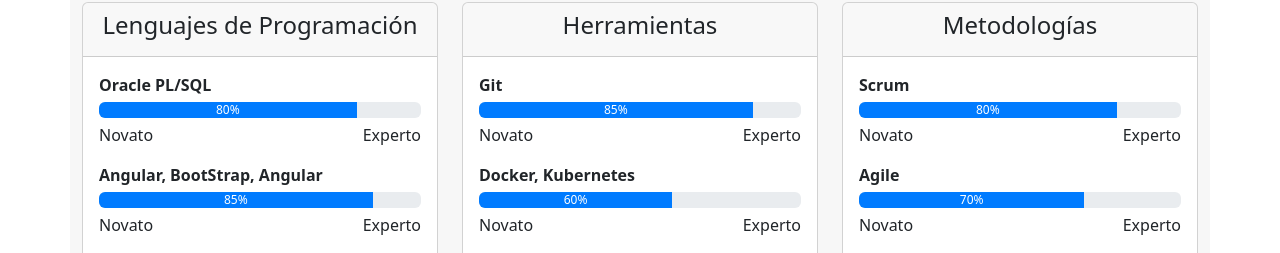
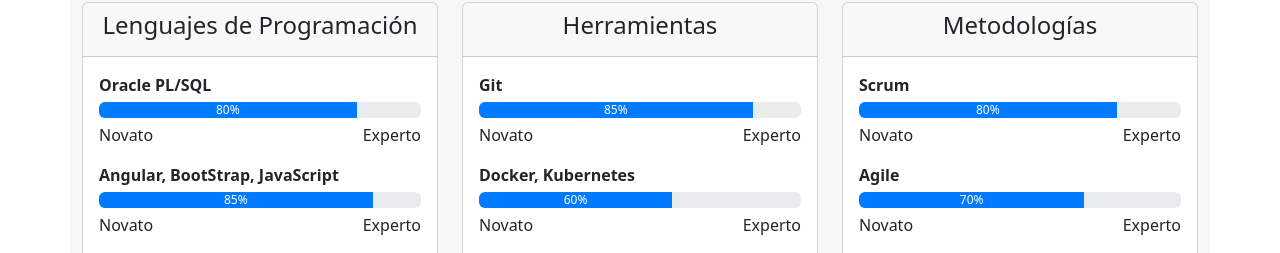
Before and after one commit to liamoctavio/portafolio, an Angular app: page / in a window 1280 px wide. Shown: the part 1309-1562 px from the top of the page. Built offline with nearby package versions, Linux system fonts and the light colour scheme.

Commit message:
fixed skills

```diff
--- a/src/app/sections/skills/skills.component.html
+++ b/src/app/sections/skills/skills.component.html
@@ -23,7 +23,7 @@
 
             <!-- Angular -->
             <div class="skill mb-3">
-              <label for="angular">Angular, BootStrap, Angular</label>
+              <label for="angular">Angular, BootStrap, JavaScript</label>
               <div class="progress">
                 <div class="progress-bar" role="progressbar" style="width: 85%" aria-valuenow="85" aria-valuemin="0" aria-valuemax="100">85%</div>
               </div>
```
